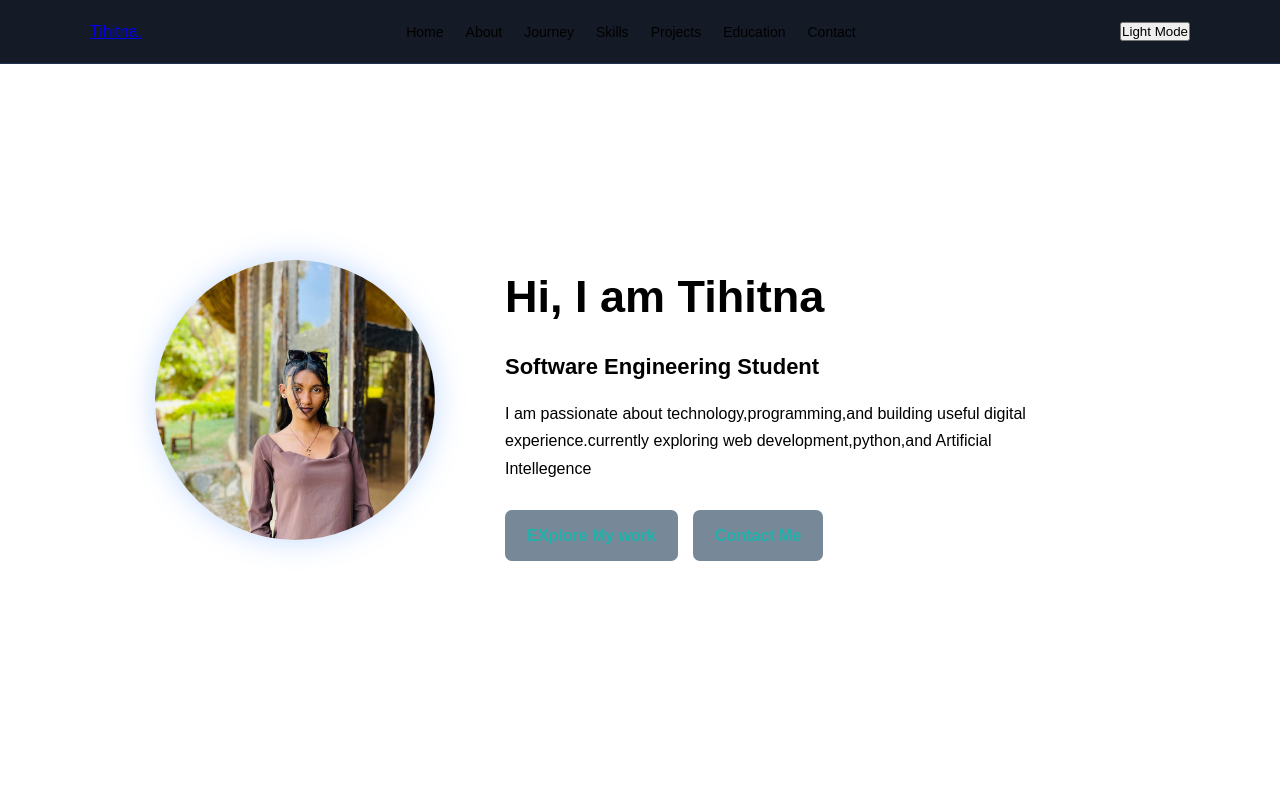
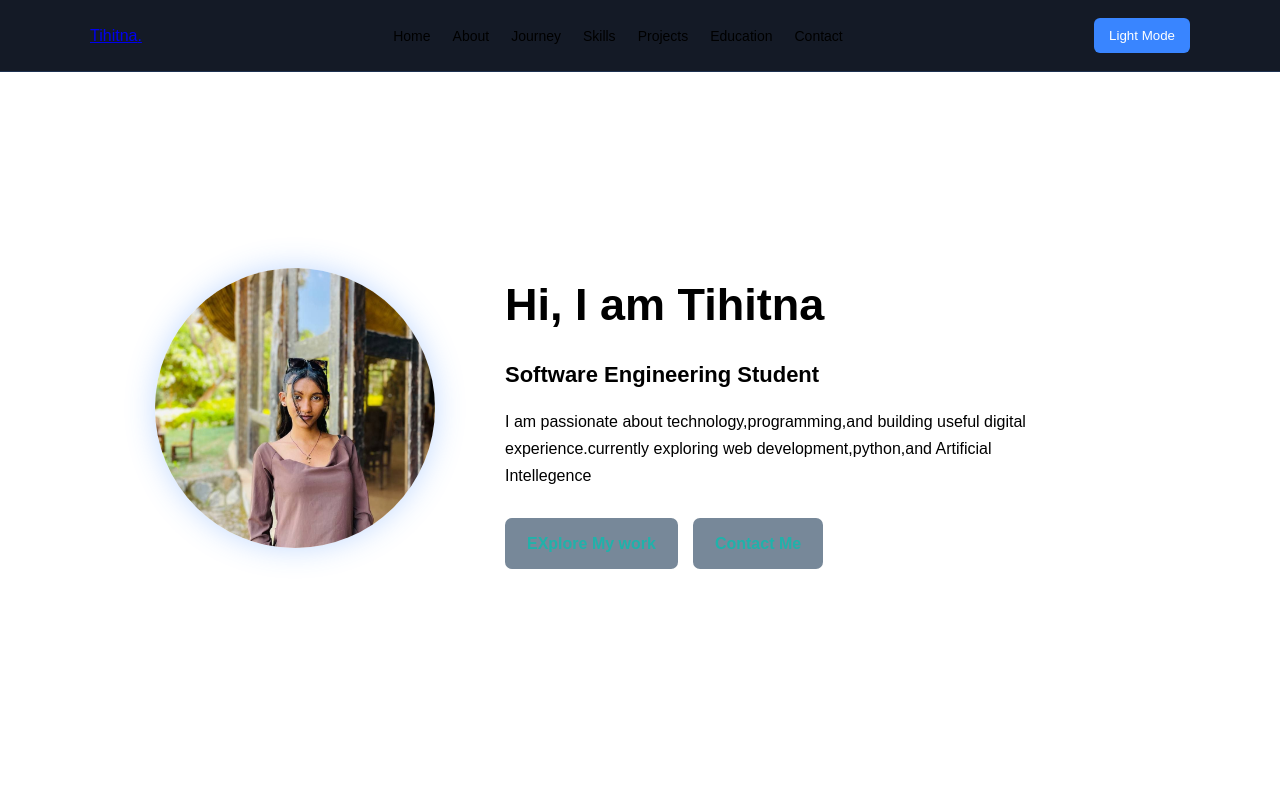
Before and after one commit to habilmektie-sys/software-engineering-portifolio, a plain HTML site: page index.html in a window 1280 px wide. Shown: the top 800 px of the page. Drawn offline with Linux system fonts and the light colour scheme.

Commit message:
additional feature

```diff
--- a/style2.css
+++ b/style2.css
@@ -20,7 +20,14 @@ header {
     backdrop-filter: blur(12px);
     border-bottom: 1px solid #1e3150;
 }
-
+#theme-toggle {
+    background: #3985ff;
+    color: white;
+    border: none;
+    padding: 10px 15px;
+    border-radius: 6px;
+    cursor: pointer;
+}
 
 body {
     font-family: Arial, sans-serif;
```
